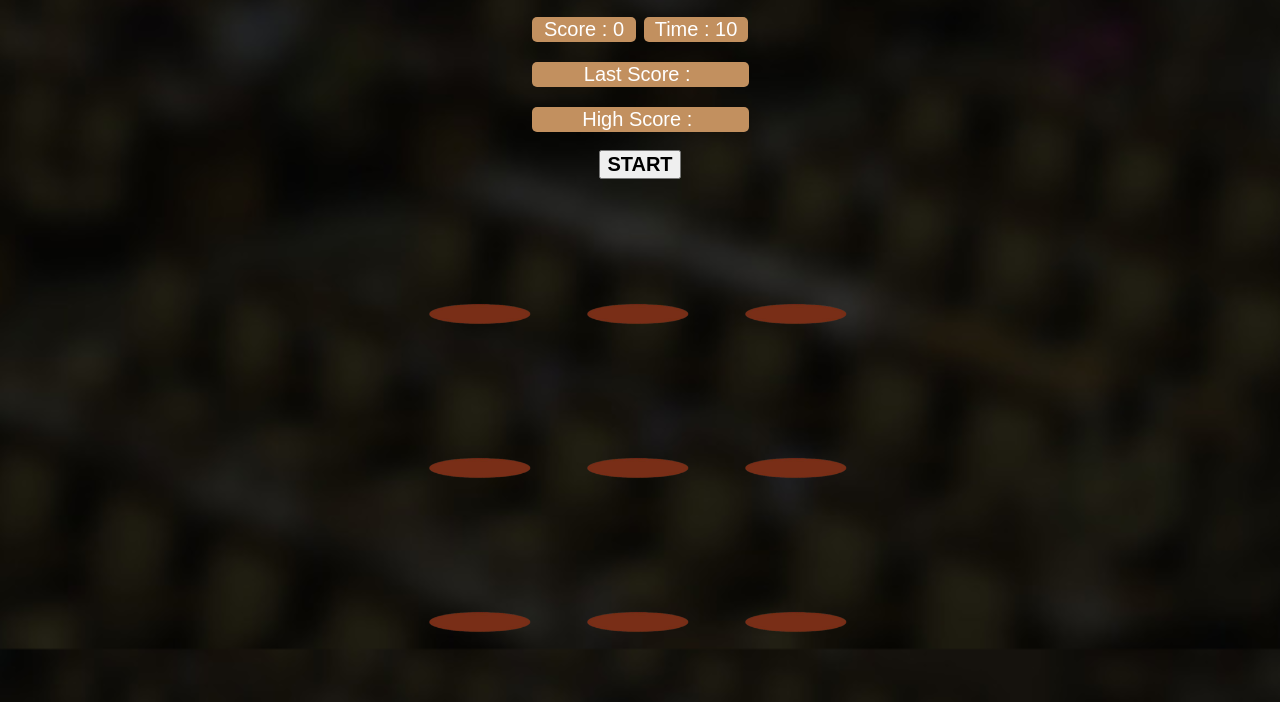
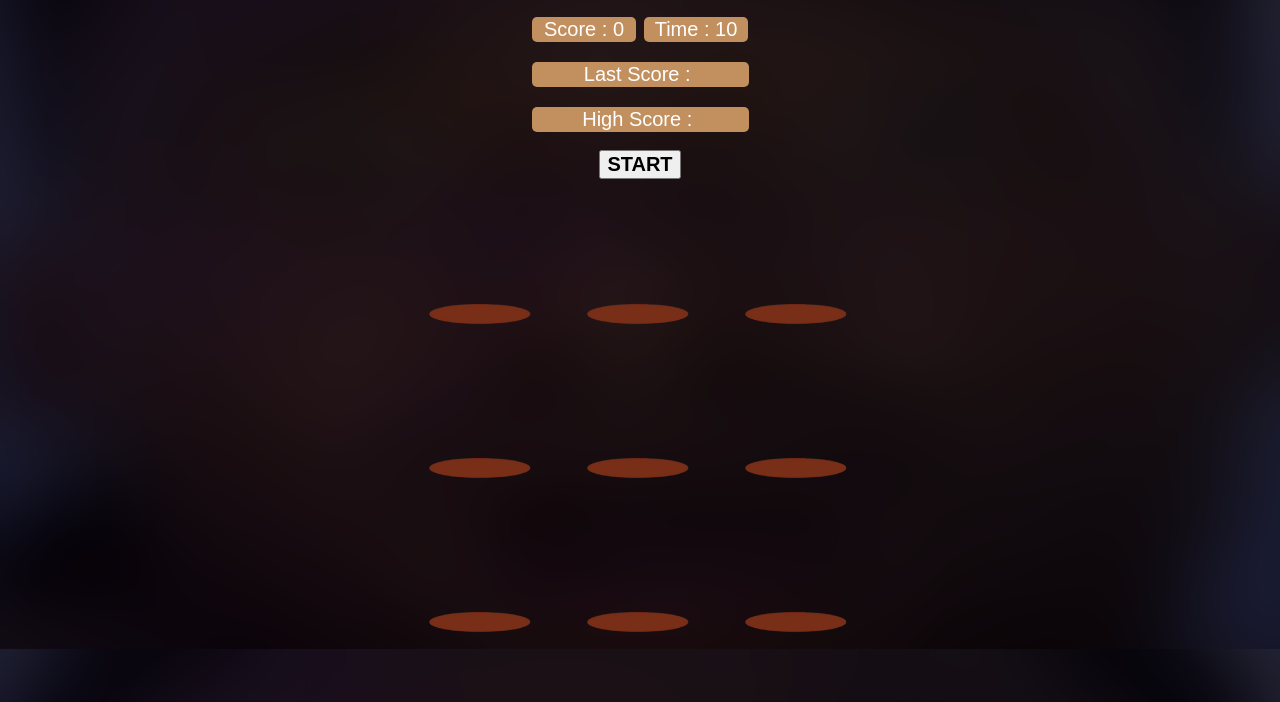
Before and after one commit to Dendengwuaw/CaniCompPORSENIProject, a plain HTML site: page CanicompProject/index.html in a window 1280 px wide. Shown: the part 151-853 px from the top of the page. Drawn offline with Linux system fonts and the light colour scheme; a web font is replaced by a local one.

Commit message:
Add files via upload

```diff
--- a/CanicompProject/styles.css
+++ b/CanicompProject/styles.css
@@ -2,8 +2,7 @@
 @import url('https://fonts.googleapis.com/css2?family=Montserrat&display=swap');
 
 body {
-    background-color: rgb(79, 160, 163);
-    background-image: url('/RuangDPR.jpg');
+    background-image: url('image\ \(1\).png');
     background-position: center;
     background-repeat: no-repeat;
     background-attachment: fixed;
```
Also changed, not shown: CanicompProject/image (1).png (added).
